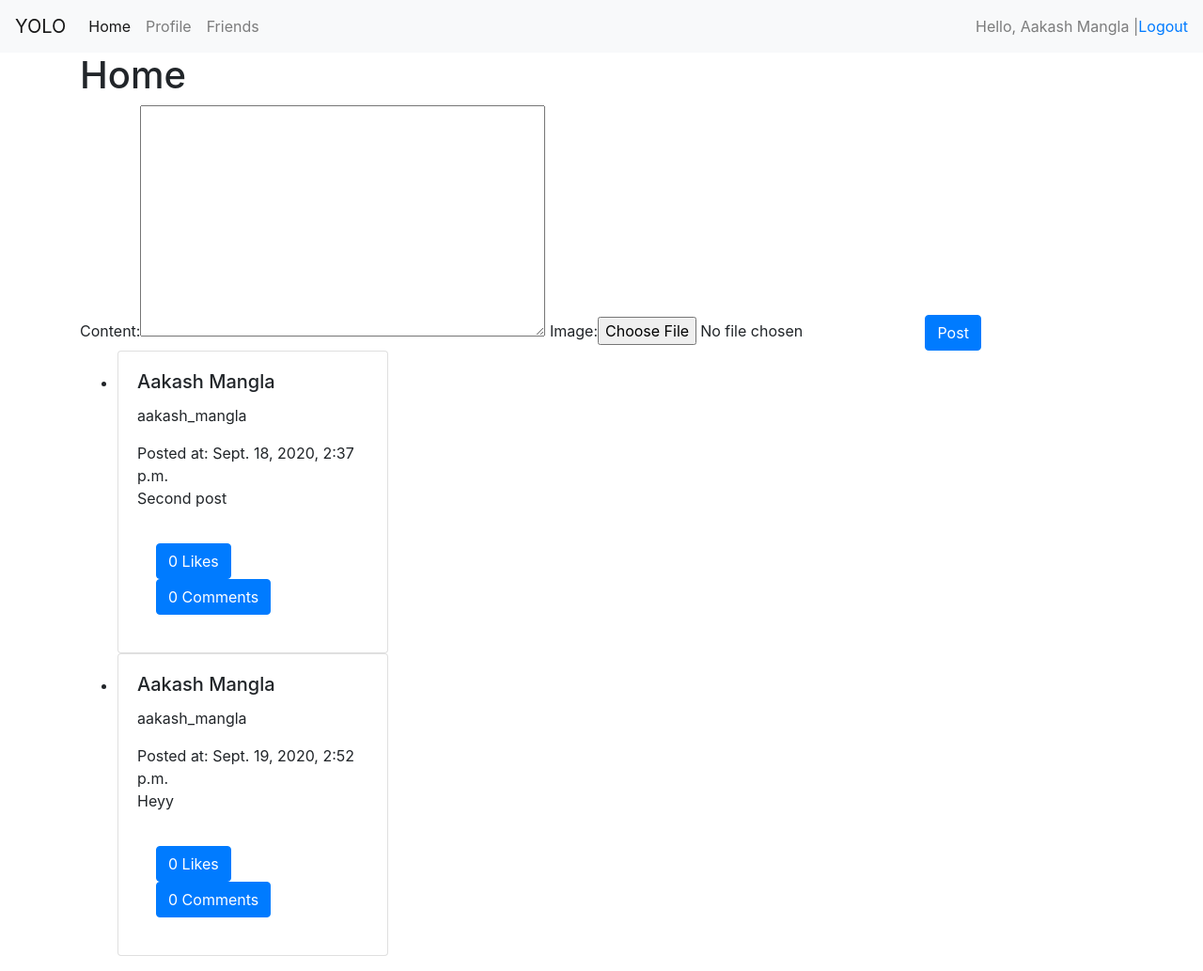
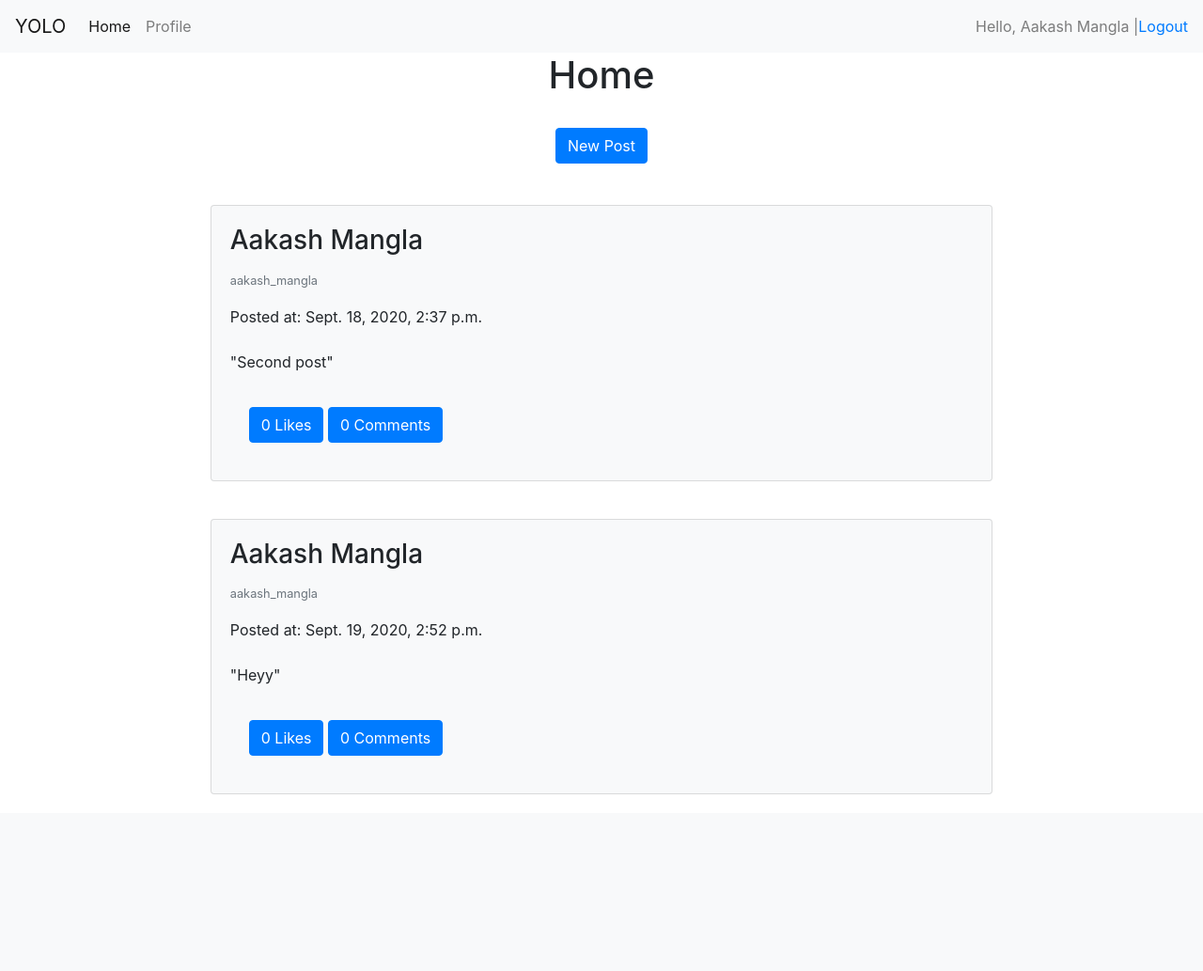
Before and after one commit to Aakashmangla2000/YOLO_SocialMediaSite, a Django app: page /home/ in a window 1280 px wide. Shown: the whole page at 94% size. After the commit the page ends 845 px from the top, so only its background shows below. Run offline with Django 3.2, Linux system fonts and the light colour scheme; a user stored in the database is signed in; data comes from the database, SQL or seed files in the repository; both versions use the stored data as it was after the commit; data that the repository does not hold is empty; some libraries are stand-ins or nearby versions.

Commit message:
Improved front end

```diff
--- a/auth/forms.py
+++ b/auth/forms.py
@@ -5,7 +5,6 @@ class SignUpForm(UserCreationForm):
     email = forms.EmailField()
     first_name = forms.CharField()
     last_name = forms.CharField()
-
     class Meta:
         model = User
         fields = ( 'first_name', 'last_name', 'email', 'username', 'password1', 'password2')
--- a/templates/base.html
+++ b/templates/base.html
@@ -23,9 +23,9 @@
                 <li class="nav-item">
                   <a class="nav-link" href="/profile">Profile</a>
                 </li>
-                <li class="nav-item">
+                <!-- <li class="nav-item">
                   <a class="nav-link" href="#">Friends</a>
-                </li>
+                </li> -->
               </ul>
               {% if user.is_authenticated %}
               <span class="navbar-text">
@@ -33,6 +33,7 @@
               </span>
               <a href="/auth/logout">Logout</a>
               {% else %}
+              <a href="/auth/signup">Sign Up |</a>
               <a href="/auth/login">Login</a>
               {% endif %}
             </div>
--- a/templates/social/components/post.html
+++ b/templates/social/components/post.html
@@ -1,12 +1,13 @@
-<div class="card" style="width: 18rem;">
+<div class="card text-black bg-light w-75" style="margin: 20px;">
     {% if post.image %}
         <img src="/media/{{ post.image }}" class="card-img-top" style="width: 25%;" alt="...">
     {% endif %}
     <div class="card-body">
-      <h5 class="card-title">{{ post.user.first_name }} {{ post.user.last_name }}</h5>
-      <p>{{post.user}}</p>
+      <h3 class="card-title">{{ post.user.first_name }} {{ post.user.last_name }}</h3>
+      <p class="card-text"><small class="text-muted">{{post.user}}</small></p>
       <span>Posted at: {{ post.created_at }}</span>
-      <p class="card-text">{{ post.content }}</p>
+      <br><br>
+      <p class="card-text">"{{ post.content }}"</p>
       <!-- <a href="#" class="btn btn-primary">Go somewhere</a> -->
       <div class="card-body">
         <button onclick="likePost({{post.id}})" class="btn btn-primary">{{post.likes.count}} Likes</button>
--- a/templates/social/home.html
+++ b/templates/social/home.html
@@ -1,21 +1,40 @@
 {% extends 'base.html' %}
 
 {% block content %}
-<div class="container">
+<div class="container" style="display: flex; flex-direction: column; align-items: center;">
     <h1>Home</h1>
-    <form action="/post/" method="post" enctype="multipart/form-data">
-        {%csrf_token%}
-        {{post_form}}
-        <button class="btn btn-primary" type="submit">Post</button>
-    </form>
+<br>
 
-    <ul>
+    <button type="button" class="btn btn-primary" data-toggle="modal" data-target="#postModal">
+        New Post</button>
+
+    <div class="modal fade" id="postModal" tabindex="-1" aria-labelledby="exampleModalLabel" aria-hidden="true">
+        <div class="modal-dialog">
+          <div class="modal-content">
+            <div class="modal-header">
+              <h5 class="modal-title" id="exampleModalLabel">New Post</h5>
+              <button type="button" class="close" data-dismiss="modal" aria-label="Close">
+                <span aria-hidden="true">&times;</span>
+              </button>
+            </div>
+            <div class="modal-body">
+                <form action="/post/" method="post" enctype="multipart/form-data">
+                    {%csrf_token%}
+                    {{post_form}}
+                    <button class="btn btn-primary" type="submit">Post</button>
+                </form>
+            </div>
+            <!-- <div class="modal-footer">
+              <button type="button" class="btn btn-secondary" data-dismiss="modal">Close</button>
+              <button type="button" class="btn btn-primary">Save changes</button>
+            </div> -->
+          </div>
+        </div>
+      </div>
+      <br>
         {% for post in posts %}
-        <li>
             {% include 'social/components/post.html' %}
-        </li>
         {% endfor %}
-    </ul>
 </div>
 
 
--- a/templates/social/profile.html
+++ b/templates/social/profile.html
@@ -1,11 +1,11 @@
 {% extends 'base.html' %}
 
 {% block content %}
-<div class="container-sm">
+<div class="container" style="display: flex; flex-direction: column; align-items: center;">
     <div class="card mb-3" style="max-width: 540px;">
         <div class="row no-gutters">
           <div class="col-md-4">
-            <img src="..." class="card-img" alt="...">
+            <img src="https://upload.wikimedia.org/wikipedia/commons/thumb/7/7c/User_font_awesome.svg/1200px-User_font_awesome.svg.png" class="card-img" alt="...">
           </div>
           <div class="col-md-8">
             <div class="card-body">
--- a/templates/social/wall.html
+++ b/templates/social/wall.html
@@ -1,7 +1,7 @@
 {% extends 'base.html' %}
 
 {% block content %}
-<div class="container">
+<div class="container text-center" style="display: flex; flex-direction: column; align-items: center;">
     <h1>Wall</h1>
     {% for post in posts %}
         {% include 'social/components/post.html' %}
```
Also changed, not shown: db.sqlite3, social/migrations/0004_auto_20200919_1914.py (added).
